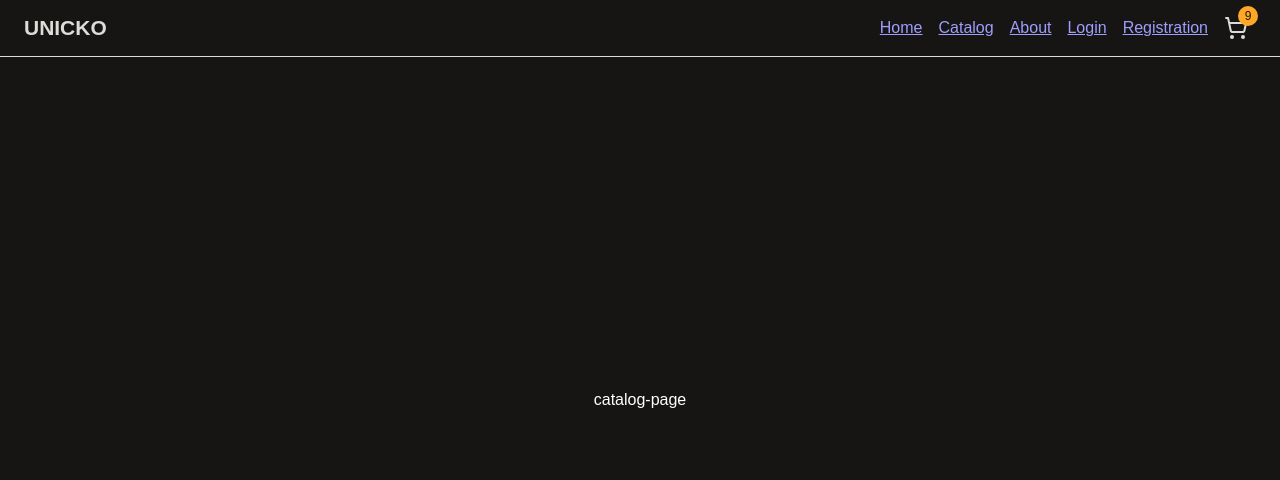
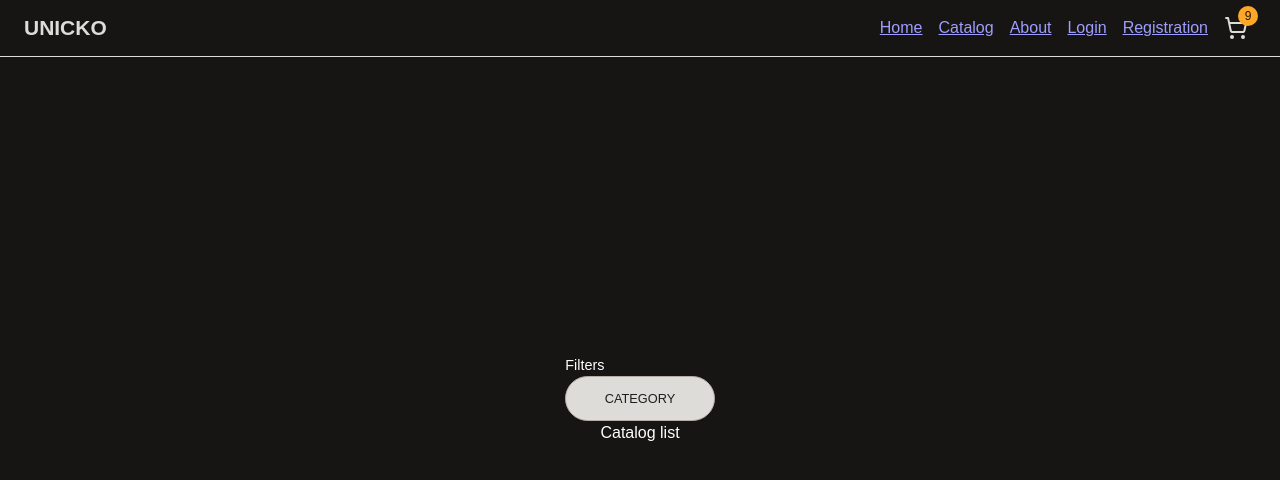
Before and after one commit to IlinJoy/e-commerce-application, a React (Vite) app: page /catalog in a window 1280 px wide. Shown: the top 480 px of the page. Built offline with nearby package versions, Linux system fonts and the light colour scheme.

Commit message:
feat: add category route

```diff
--- /dev/null
+++ b/src/components/catalog-filters/catalog-filters.tsx
@@ -0,0 +1,15 @@
+import Button from '@mui/material/Button';
+import Typography from '@mui/material/Typography';
+import { useNavigate } from 'react-router';
+
+export function CatalogFilters() {
+  const navigate = useNavigate();
+  const categories = ['a', 'b', 'c'];
+
+  return (
+    <aside>
+      <Typography>Filters</Typography>
+      <Button onClick={() => navigate(categories[0])}>Category</Button>
+    </aside>
+  );
+}
--- /dev/null
+++ b/src/components/catalog-list/catalog-list.tsx
@@ -0,0 +1,3 @@
+export function CatalogList() {
+  return <div>Catalog list</div>;
+}
--- a/src/pages/catalog-page/catalog-page.tsx
+++ b/src/pages/catalog-page/catalog-page.tsx
@@ -1,3 +1,14 @@
+import { CatalogFilters } from '@/components/catalog-filters/catalog-filters';
+import { Suspense } from 'react';
+import { Outlet } from 'react-router';
+
 export function CatalogPage() {
-  return <div>catalog-page</div>;
+  return (
+    <>
+      <CatalogFilters />
+      <Suspense fallback={<div>Loading...</div>}>
+        <Outlet />
+      </Suspense>
+    </>
+  );
 }
--- a/src/router/app-router.tsx
+++ b/src/router/app-router.tsx
@@ -12,6 +12,7 @@ const LoginPage = lazy(ROUTES.LOGIN.component);
 const MainPage = lazy(ROUTES.MAIN.component);
 const NotFoundPage = lazy(ROUTES.NOT_FOUND.component);
 const RegistrationPage = lazy(ROUTES.REGISTRATION.component);
+const CatalogList = lazy(ROUTES.CATALOG_LIST.component);
 
 export function AppRouter() {
   const { isLoggedIn } = useAuth();
@@ -20,13 +21,17 @@ export function AppRouter() {
     <Routes>
       <Route element={<PageLayout />}>
         <Route index element={<MainPage />} />
-        <Route path={ROUTES.CATALOG.path} element={<CatalogPage />} />
         <Route path={ROUTES.ABOUT.path} element={<AboutPage />} />
         <Route path={ROUTES.NOT_FOUND.path} element={<NotFoundPage />} />
 
         <Route element={<ProtectedRoute isAllowed={!isLoggedIn} />}>
           <Route path={ROUTES.LOGIN.path} element={<LoginPage />} />
           <Route path={ROUTES.REGISTRATION.path} element={<RegistrationPage />} />
+        </Route>
+
+        <Route path={ROUTES.CATALOG.path} element={<CatalogPage />}>
+          <Route index element={<CatalogList />} />
+          <Route path={ROUTES.CATALOG_LIST.path} element={<CatalogList />} />
         </Route>
 
         <Route
--- a/src/router/routes.ts
+++ b/src/router/routes.ts
@@ -29,6 +29,11 @@ export const ROUTES = {
     component: () =>
       import('../pages/not-found-page/not-found-page').then((module) => ({ default: module.NotFoundPage })),
   },
+  CATALOG_LIST: {
+    path: ':category',
+    component: () =>
+      import('../components/catalog-list/catalog-list').then((module) => ({ default: module.CatalogList })),
+  },
 } as const;
 
 export type RoutePath = (typeof ROUTES)[keyof typeof ROUTES];
```
